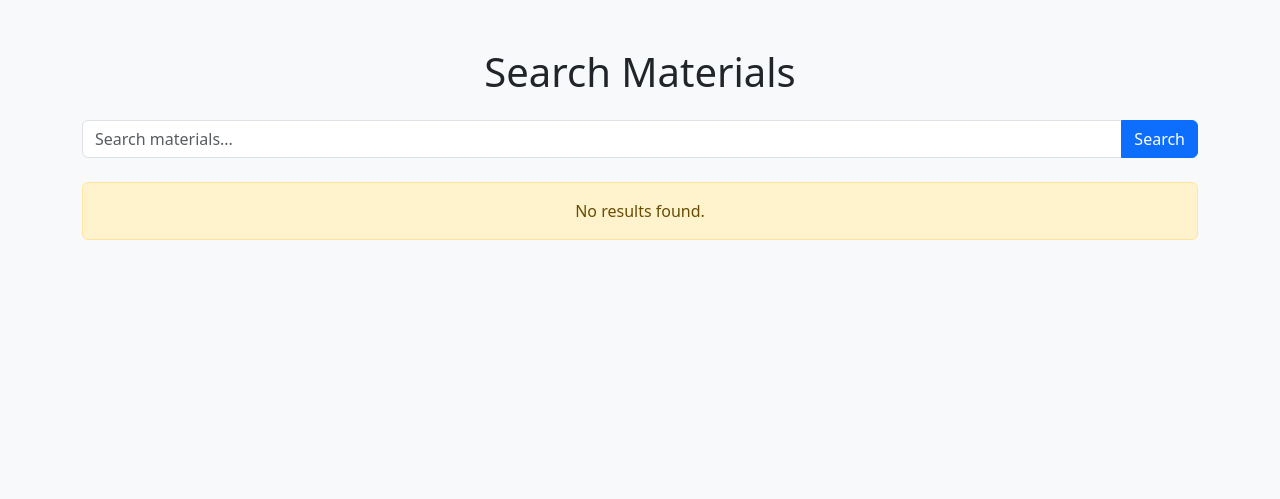
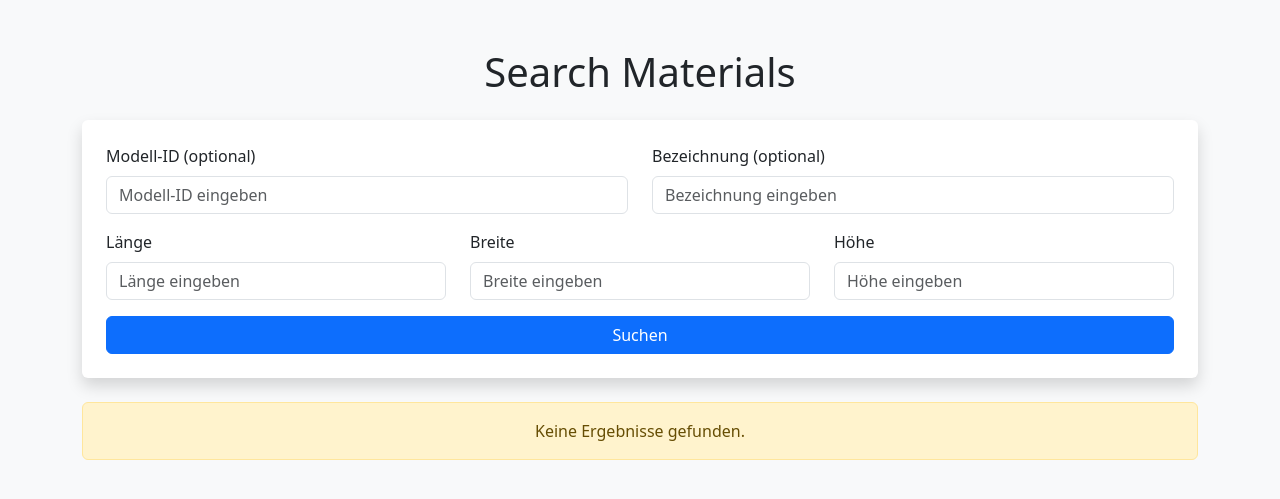
Before and after one commit to katringrs/recycling-app, a Flask app: page /search in a window 1280 px wide. Shown: the top 499 px of the page. Run offline with Flask 3, Linux system fonts and the light colour scheme.

Commit message:
Änderungen

```diff
--- a/app.py
+++ b/app.py
@@ -1,6 +1,7 @@
 from flask import Flask, render_template, request, redirect, url_for
 from flask_sqlalchemy import SQLAlchemy
 from math import sqrt
+from sqlalchemy import text  # Import hinzufügen
 
 app = Flask(__name__)
 
@@ -37,35 +38,58 @@ def add_model():
         width = float(request.form['width'])
         height = float(request.form['height'])
 
-        # Neues Modell speichern
+        # Neues Modell erstellen und speichern
         new_model = Model(matrikelnummer=matrikelnummer, bezeichnung=bezeichnung, length=length, width=width, height=height)
         db.session.add(new_model)
         db.session.commit()
 
-        return redirect(url_for('index'))
+        # ID des neu erstellten Modells abrufen
+        generated_id = new_model.id
+
+        # Zeige eine Bestätigungsseite an, die die ID enthält
+        return render_template('add_success.html', model_id=generated_id)
 
     return render_template('add_model.html')
 
-# Suchfunktion
 @app.route('/search', methods=['GET', 'POST'])
 def search():
-    results = []
     if request.method == 'POST':
-        search_length = float(request.form['length'])
-        search_width = float(request.form['width'])
-        search_height = float(request.form['height'])
+        # Daten aus dem Formular abrufen
+        model_id = request.form.get('id', type=int)  # Optional
+        bezeichnung = request.form.get('bezeichnung')  # Optional
+        length = request.form.get('length', type=float)
+        width = request.form.get('width', type=float)
+        height = request.form.get('height', type=float)
 
-        # Alle Modelle laden
-        models = Model.query.all()
+        # Debugging: Eingabedaten anzeigen
+        print("Formulardaten:", request.form)
 
-        # Ähnlichkeit berechnen und sortieren
-        results = sorted(models, key=lambda m: sqrt(
-            (m.length - search_length)**2 +
-            (m.width - search_width)**2 +
-            (m.height - search_height)**2
-        ))
+        # Abfrage für Modell-ID
+        if model_id:
+            query = "SELECT * FROM model WHERE id = :id"
+            params = {"id": model_id}
+        elif length is not None and width is not None and height is not None:
+            # Abfrage für Maße
+            query = "SELECT * FROM model WHERE length = :length AND width = :width AND height = :height"
+            params = {"length": length, "width": width, "height": height}
 
-    return render_template('search.html', results=results)
+            # Bezeichnung hinzufügen, falls vorhanden
+            if bezeichnung:
+                query += " AND bezeichnung LIKE :bezeichnung"
+                params["bezeichnung"] = f"%{bezeichnung}%"
+        else:
+            # Fehler, wenn weder ID noch Maße vorhanden sind
+            return "Bitte geben Sie entweder eine Modell-ID oder Länge, Breite und Höhe ein.", 400
+
+        # Abfrage ausführen
+        results = db.session.execute(text(query), params).fetchall()
+
+        # Debugging: Abfrageergebnisse anzeigen
+        print("Suchergebnisse:", results)
+
+        return render_template('search.html', results=results)
+
+    return render_template('search.html', results=None)
 
 if __name__ == '__main__':
     app.run(debug=True)
--- a/templates/add_model.html
+++ b/templates/add_model.html
@@ -19,15 +19,15 @@
                 <input type="text" class="form-control" id="bezeichnung" name="bezeichnung" required>
             </div>
             <div class="mb-3">
-                <label for="length" class="form-label">Länge</label>
+                <label for="length" class="form-label">Länge in mm</label>
                 <input type="number" step="0.01" class="form-control" id="length" name="length" required>
             </div>
             <div class="mb-3">
-                <label for="width" class="form-label">Breite</label>
+                <label for="width" class="form-label">Breite in mm</label>
                 <input type="number" step="0.01" class="form-control" id="width" name="width" required>
             </div>
             <div class="mb-3">
-                <label for="height" class="form-label">Höhe</label>
+                <label for="height" class="form-label">Höhe in mm</label>
                 <input type="number" step="0.01" class="form-control" id="height" name="height" required>
             </div>
             <button type="submit" class="btn btn-primary">Absenden</button>
--- a/templates/search.html
+++ b/templates/search.html
@@ -3,7 +3,7 @@
 <head>
     <meta charset="UTF-8">
     <meta name="viewport" content="width=device-width, initial-scale=1.0">
-    <title>Search Results</title>
+    <title>Search Materials</title>
     <!-- Bootstrap CSS -->
     <link href="https://cdn.jsdelivr.net/npm/bootstrap@5.3.0-alpha3/dist/css/bootstrap.min.css" rel="stylesheet">
 </head>
@@ -12,22 +12,43 @@
         <h1 class="text-center mb-4">Search Materials</h1>
 
         <!-- Search Form -->
-        <form method="POST" action="/search" class="mb-4">
-            <div class="input-group">
-                <input type="text" name="query" class="form-control" placeholder="Search materials..." required>
-                <button type="submit" class="btn btn-primary">Search</button>
+        <form method="POST" action="/search" class="p-4 bg-white shadow rounded">
+            <div class="row">
+                <div class="col-md-6 mb-3">
+                    <label for="id" class="form-label">Modell-ID (optional)</label>
+                    <input type="number" id="id" name="id" class="form-control" placeholder="Modell-ID eingeben">
+                </div>
+                <div class="col-md-6 mb-3">
+                    <label for="bezeichnung" class="form-label">Bezeichnung (optional)</label>
+                    <input type="text" id="bezeichnung" name="bezeichnung" class="form-control" placeholder="Bezeichnung eingeben">
+                </div>
             </div>
+            <div class="row">
+                <div class="col-md-4 mb-3">
+                    <label for="length" class="form-label">Länge</label>
+                    <input type="number" step="0.01" id="length" name="length" class="form-control" placeholder="Länge eingeben" required>
+                </div>
+                <div class="col-md-4 mb-3">
+                    <label for="width" class="form-label">Breite</label>
+                    <input type="number" step="0.01" id="width" name="width" class="form-control" placeholder="Breite eingeben" required>
+                </div>
+                <div class="col-md-4 mb-3">
+                    <label for="height" class="form-label">Höhe</label>
+                    <input type="number" step="0.01" id="height" name="height" class="form-control" placeholder="Höhe eingeben" required>
+                </div>
+            </div>
+            <button type="submit" class="btn btn-primary w-100">Suchen</button>
         </form>
 
         <!-- Results Table -->
         {% if results %}
-        <div class="table-responsive">
+        <div class="table-responsive mt-4">
             <table class="table table-striped table-hover">
                 <thead class="table-dark">
                     <tr>
                         <th>ID</th>
                         <th>Matrikelnummer</th>
-                        <th>Material</th>
+                        <th>Bezeichnung</th>
                         <th>Länge</th>
                         <th>Breite</th>
                         <th>Höhe</th>
@@ -38,7 +59,7 @@
                     <tr>
                         <td>{{ result.id }}</td>
                         <td>{{ result.matrikelnummer }}</td>
-                        <td>{{ result.material }}</td>
+                        <td>{{ result.bezeichnung }}</td>
                         <td>{{ result.laenge }}</td>
                         <td>{{ result.breite }}</td>
                         <td>{{ result.hoehe }}</td>
@@ -48,8 +69,8 @@
             </table>
         </div>
         {% else %}
-        <div class="alert alert-warning text-center" role="alert">
-            No results found.
+        <div class="alert alert-warning text-center mt-4" role="alert">
+            Keine Ergebnisse gefunden.
         </div>
         {% endif %}
     </div>
```
Also changed, not shown: templates/add_success.html (added, +24 -0 lines).
